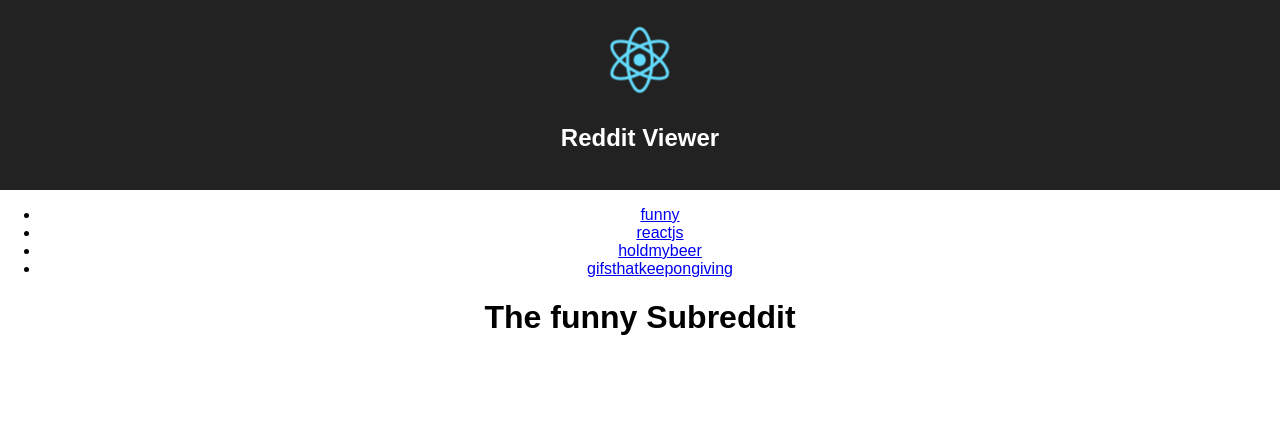
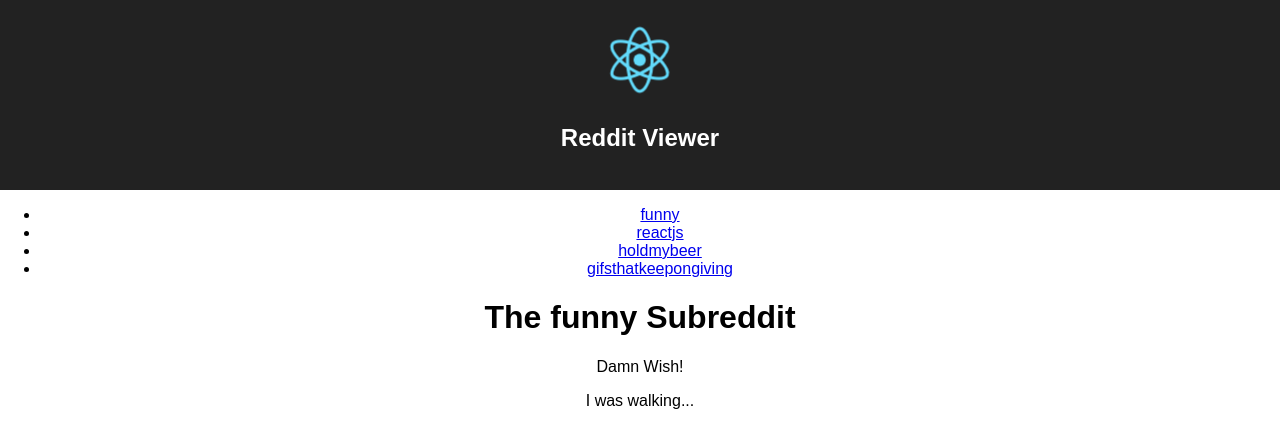
Before and after one commit to sf-wdi-38/react-reddit-viewer-demo, a React (Create React App) app: page /funny in a window 1280 px wide. Shown: the top 448 px of the page. Built offline with nearby package versions, Linux system fonts and the light colour scheme.

Commit message:
displaying hardcoded forum thread titles

```diff
--- a/src/containers/Forum.js
+++ b/src/containers/Forum.js
@@ -2,8 +2,14 @@
 
 class Forum extends Component {
   render() {
+    let threads = ["Damn Wish!", "I was walking..."];
+
     return (
-        <h1>The { this.props.params.forum_name } Subreddit</h1>
+        <div>
+          <h1>The { this.props.params.forum_name } Subreddit</h1>
+          { threads.map((title) => <p>{title}</p>) }
+        </div>
+
     );
   }
 }
```
